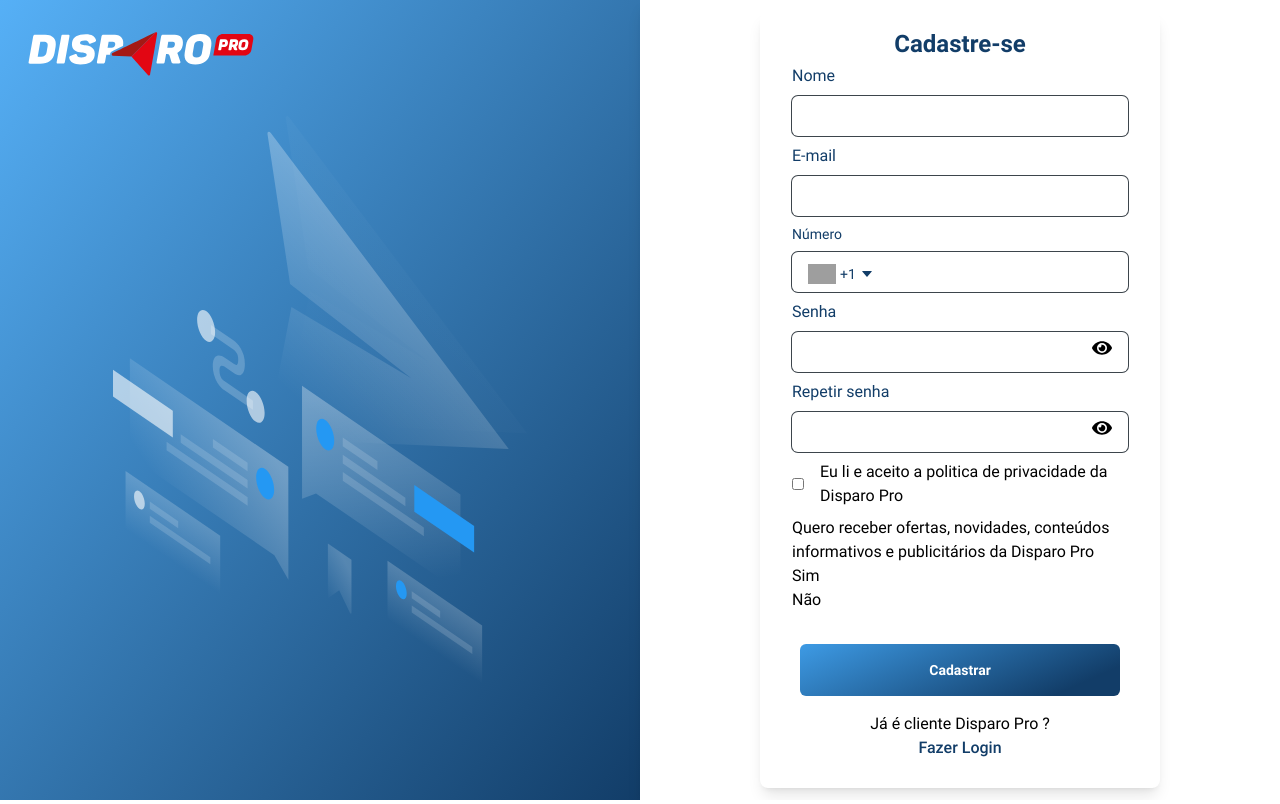
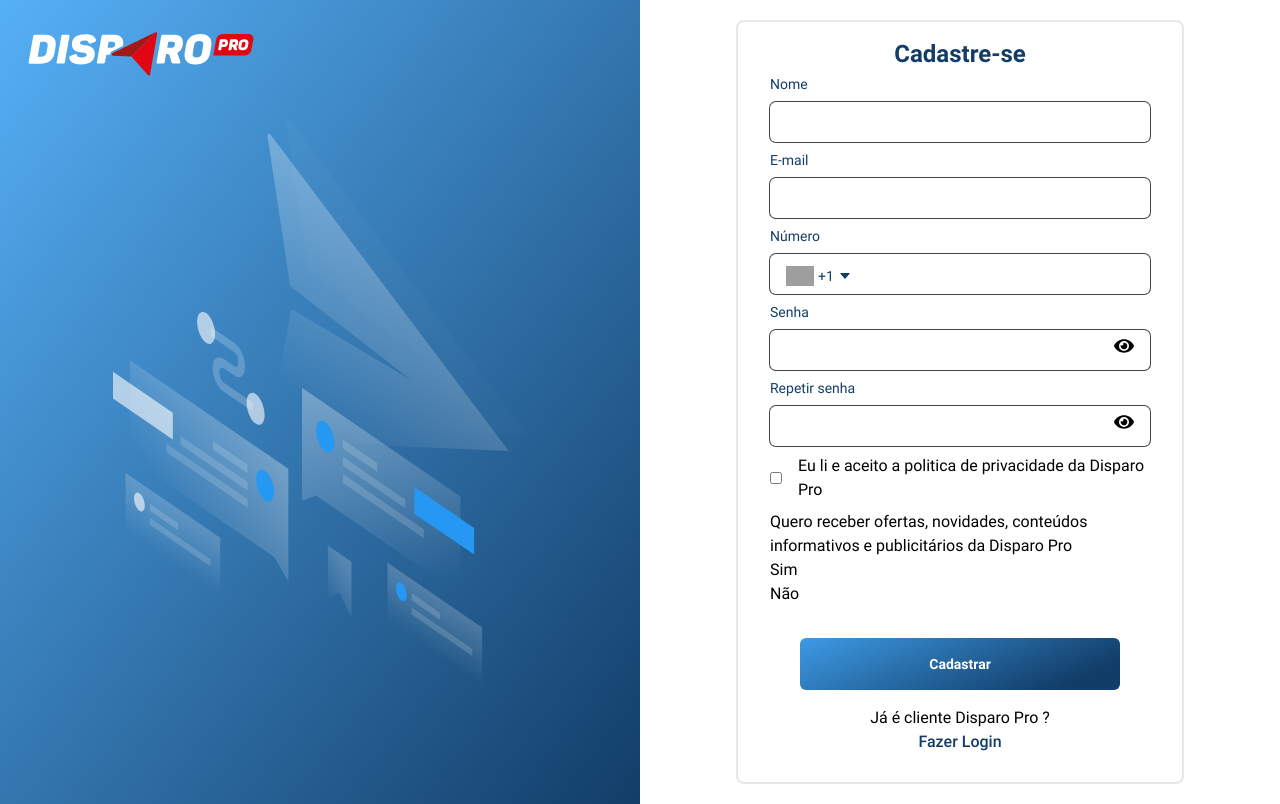
Before and after one commit to renatodaltiba/brasilfone_telecom_challenge, a Next.js app in the folder client/: page /register in a window 1280 px wide. Built offline with nearby package versions, Linux system fonts and the light colour scheme; grey boxes are pictures that could not be loaded.

Commit message:
feat: created customizable component for Input

```diff
--- a/client/src/components/FormInput/index.tsx
+++ b/client/src/components/FormInput/index.tsx
@@ -20,16 +20,9 @@
   type,
   ...rest
 }: FormInputProps) => {
-  const passwordTypes = [
-    {
-      name: 'password'
-    },
-    {
-      name: 'text'
-    }
-  ]
+  const passwordTypes = ['password', 'text']
 
-  const [passwordType, setPasswordType] = useState(passwordTypes[0].name)
+  const [passwordType, setPasswordType] = useState(passwordTypes[0])
 
   return (
     <div className="relative w-full">
@@ -38,7 +31,7 @@
           htmlFor={label}
           className={`${
             errors[name] ? 'text-error' : 'text-primary'
-          } flex w-full flex-col font-normal `}
+          } flex w-full flex-col text-sm font-normal `}
         >
           {label}
         </label>
@@ -47,20 +40,23 @@
         <input
           type={type === 'password' ? passwordType : type}
           className={`${
-            errors[name] ? 'ring-error' : 'ring-[#3D454C]'
-          }  mt-2 h-10 w-full rounded-md px-3 outline-none ring-1`}
+            errors[name]
+              ? 'ring-error focus:ring-error'
+              : 'ring-[#3D454C] focus:ring-[#3D454C]'
+          } mt-2 h-10 w-full rounded-md border-none px-3 ring-[1px]
+          `}
           {...register(`${name}`)}
           {...rest}
         />
         {type === 'password' && (
-          <button
+          <a
             onClick={() =>
               setPasswordType(passwordType === 'password' ? 'text' : 'password')
             }
-            className="absolute right-4 text-xl"
+            className="absolute right-4 cursor-pointer text-xl"
           >
             {passwordType === 'password' ? <FaEye /> : <FaEyeSlash />}
-          </button>
+          </a>
         )}
       </div>
     </div>
--- a/client/src/schemas/Register.ts
+++ b/client/src/schemas/Register.ts
@@ -4,32 +4,35 @@
   .object({
     name: yup
       .string()
+      .required('O campo nome não foi inserido, digite e tente novamente.')
       .min(5, 'Informe um nome de usuário correto.')
-      .max(100, 'Informe um nome de usuário correto.')
-      .required('Informe um nome de usuário correto.'),
+      .max(100, 'Informe um nome de usuário correto.'),
     email: yup
       .string()
       .trim()
+      .required('O campo E-mail não foi inserido, digite e tente novamente.')
       .min(5, 'Informe um e-mail correto.')
       .max(100, 'Informe um e-mail correto.')
-      .email('Informe um e-mail correto.')
-      .required('Informe um e-mail correto.'),
+      .email('Informe um e-mail correto.'),
     ddi: yup.object().required('Informe um DDI.'),
     password: yup
       .string()
+      .required('Informe uma senha correta.')
+      .min(8, 'Informe uma senha correta.')
+      .max(60, 'Informe uma senha correta.'),
+    confirm_password: yup
+      .string()
+      .required(
+        'O campo Repetir senha não foi inserido, digite e tente novamente.'
+      )
       .min(8, 'Informe uma senha correta.')
       .max(60, 'Informe uma senha correta.')
-      .required('Informe uma senha correta.'),
-    confirm_password: yup
-      .string()
-      .min(8, 'Informe uma senha correta.')
-      .max(60, 'Informe uma senha correta.')
-      .oneOf([yup.ref('password'), null], 'As senhas não conferem.')
-      .required('Informe uma senha correta.'),
+      .oneOf([yup.ref('password'), null], 'As senhas não conferem.'),
     numero: yup
       .string()
+      .required('O campo número não foi inserido, digite e tente novamente.')
       .min(9, 'Informe um número correto.')
-      .max(11, 'Informe um número correto.')
-      .required('Informe um número correto.')
+      .max(11, 'Informe um número correto.'),
+    acceptTerms: yup.bool().oneOf([true], 'Você precisa aceitar os termos.')
   })
-  .required()
+  .required('Nenhum campo foi inserido, digite e tente novamente.')
--- a/client/src/templates/Form/index.tsx
+++ b/client/src/templates/Form/index.tsx
@@ -6,20 +6,17 @@
 }
 
 export const Form = ({ children }: FormProps) => (
-  <div className="relative flex h-full w-full flex-row">
+  <section className="relative flex bg-gradient-to-br from-[#3AA3F5DB] to-[#123D68] lg:bg-white lg:from-[white] lg:to-[white]">
     <header className="absolute top-8 flex w-full justify-center lg:left-0 lg:justify-start lg:pl-7">
       <Logo />
     </header>
-    <div className="hidden h-screen items-center justify-center bg-gradient-to-br from-[#3AA3F5DB] to-[#123D68] lg:flex lg:w-1/2">
+    <div className="hidden min-h-screen w-1/2 items-center justify-center bg-gradient-to-br from-[#3AA3F5DB] to-[#123D68] lg:flex">
       <Illustration />
     </div>
-    <div className="flex h-screen w-full items-center justify-center bg-gradient-to-br from-[#3AA3F5DB] to-[#123D68] shadow-lg lg:w-1/2 lg:from-[white] lg:to-[white]">
-      <div className="absolute z-0 flex w-screen lg:hidden">
-        <Illustration />
+    <div className="z-20 my-0 mx-auto flex h-full min-h-screen w-full items-center justify-center rounded-xl pt-20 lg:w-1/2 lg:pt-0">
+      <div className="my-5 w-full max-w-md rounded-lg border-2 bg-white">
+        {children}
       </div>
-      <section className="relative z-20 flex h-auto w-full max-w-sm items-center justify-center rounded-lg bg-white shadow-lg lg:h-auto lg:max-w-[400px]">
-        <div className="z-20 w-full rounded-xl lg:bg-white">{children}</div>
-      </section>
     </div>
-  </div>
+  </section>
 )
```
